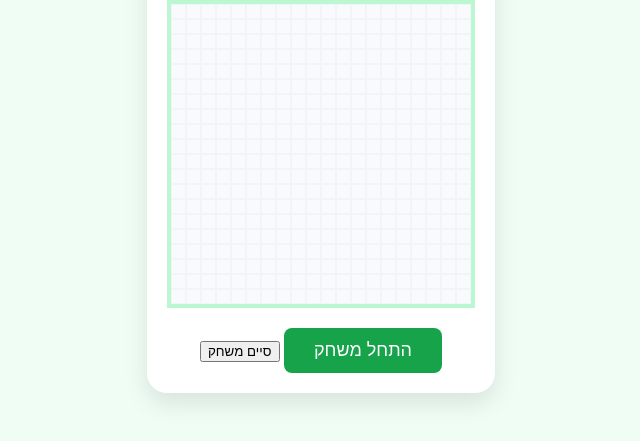
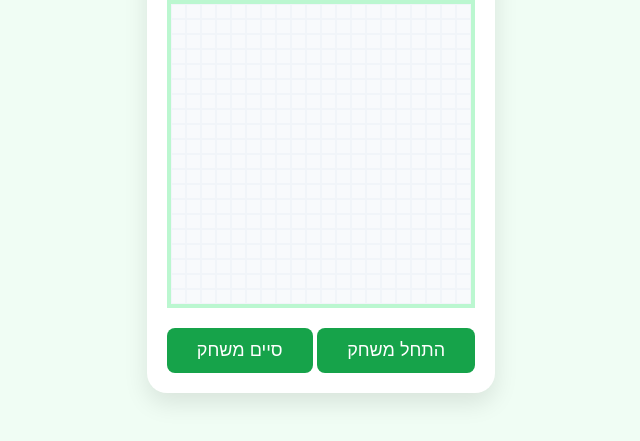
Before and after one commit to simaon78i/snake-website, a plain HTML site: page index.html in a window 1280 px wide. Shown: the part 253-694 px from the top of the page, without its empty margins (319-959 px from the left). Drawn offline with Linux system fonts and the light colour scheme.

Commit message:
Restore general styles and add end button styles
Added styles for end button and retained previous styles.

```diff
--- a/style.css
+++ b/style.css
@@ -80,3 +80,12 @@
     font-size: 18px;
     cursor: pointer;
 }
+#end-btn {
+    padding: 12px 30px;
+    background: #16a34a;
+    color: white;
+    border: none;
+    border-radius: 8px;
+    font-size: 18px;
+    cursor: pointer;
+}
```
